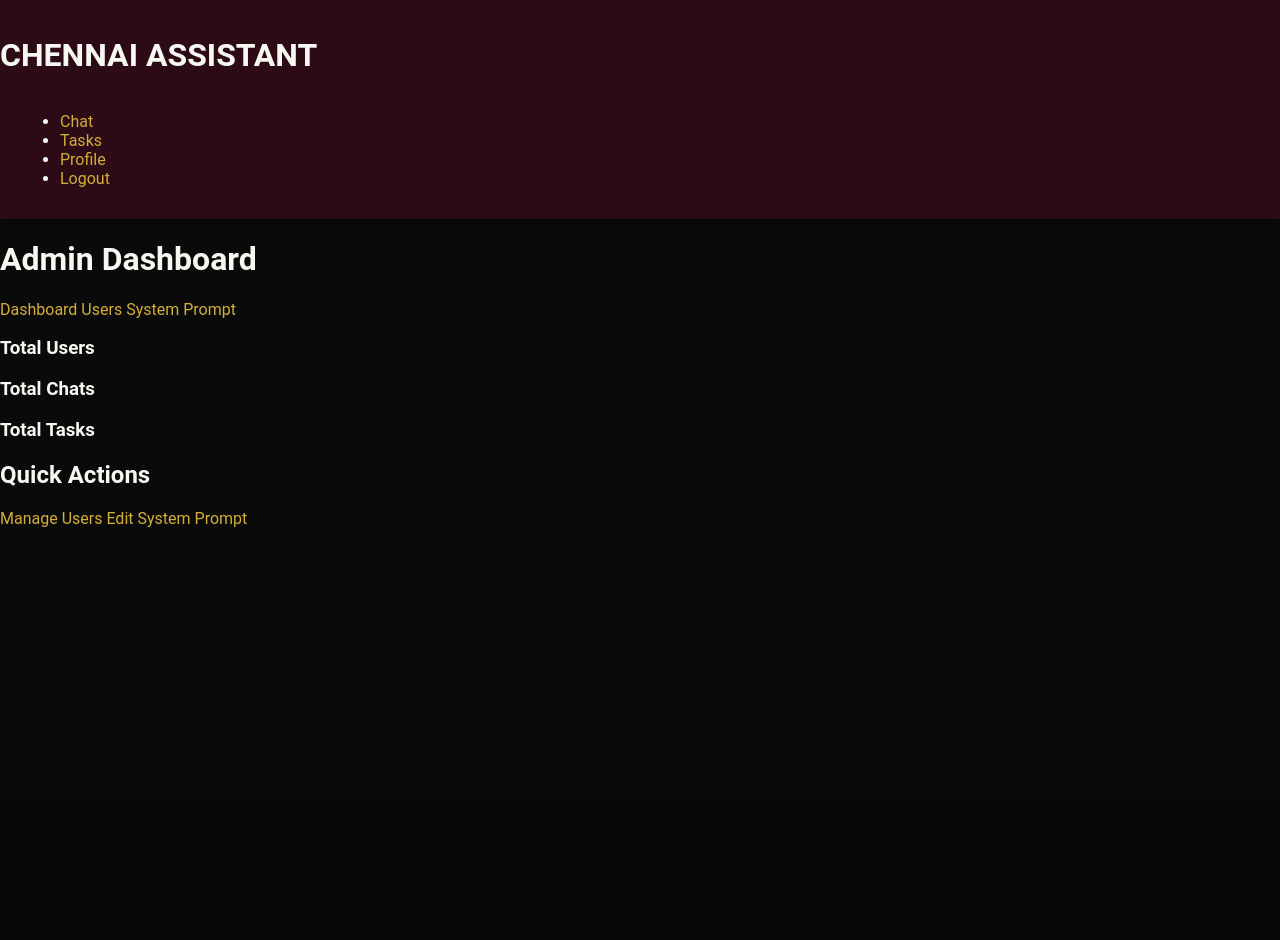
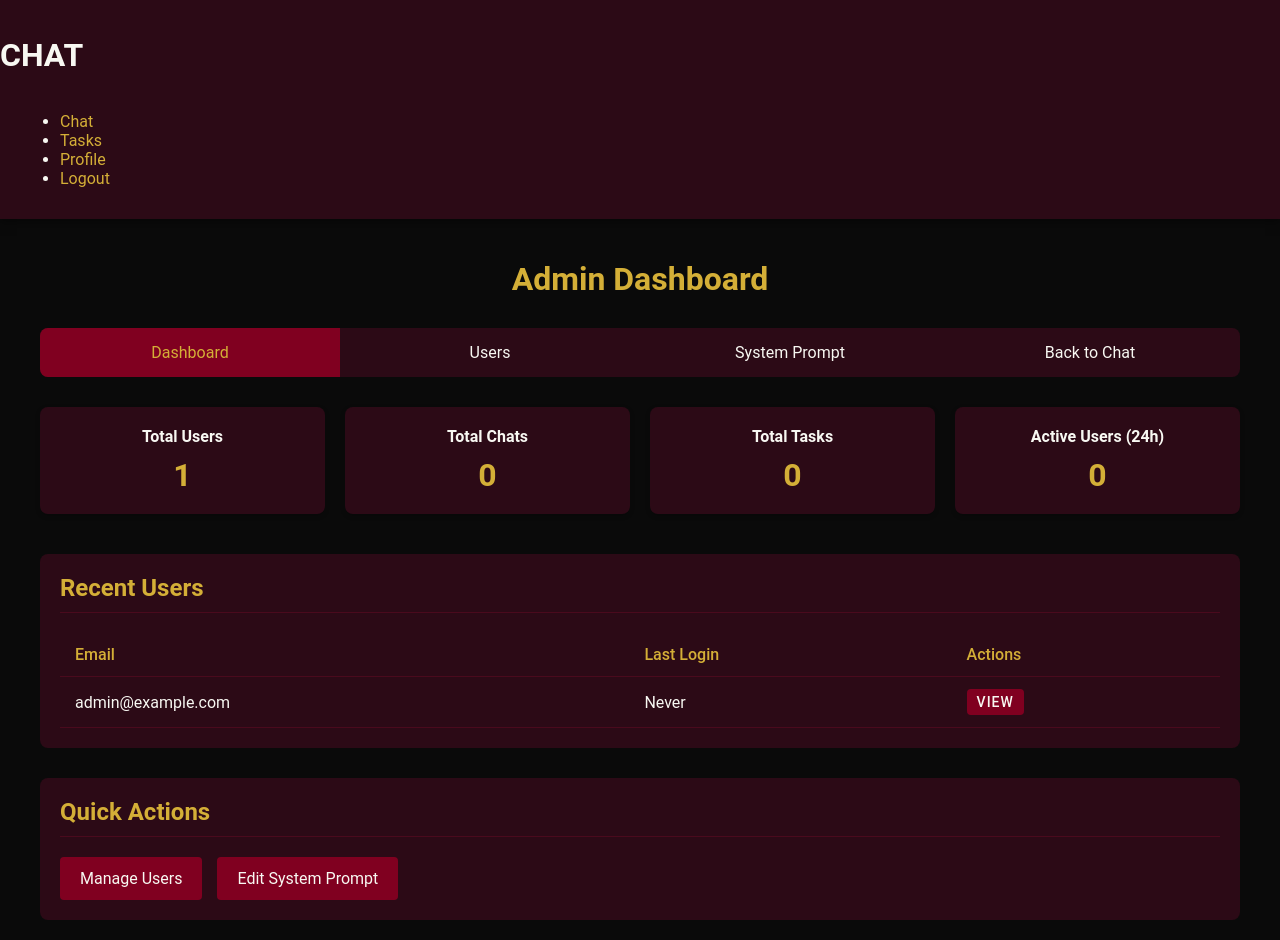
Before and after one commit to varadsidharth/chatapp, a Flask app: page /admin/ in a window 1280 px wide. Before the commit the page ends 527 px from the top, so only its background shows below. Run offline with Flask 3, Linux system fonts and the light colour scheme; the visitor is signed in with stand-in values (Sample User, id 1); data comes from the database, SQL or seed files in the repository; data that the repository does not hold is empty.

Commit message:
Fix admin dashboard user visibility and update chat header for discretion

```diff
--- a/src/templates/admin/dashboard.html
+++ b/src/templates/admin/dashboard.html
@@ -8,20 +8,53 @@
         <a href="{{ url_for('admin.index') }}" class="admin-nav-item active">Dashboard</a>
         <a href="{{ url_for('admin.users') }}" class="admin-nav-item">Users</a>
         <a href="{{ url_for('admin.system_prompt') }}" class="admin-nav-item">System Prompt</a>
+        <a href="{{ url_for('chat.index') }}" class="admin-nav-item">Back to Chat</a>
     </div>
 
     <div class="admin-stats">
         <div class="stat-card">
             <h3>Total Users</h3>
-            <p class="stat-number">{{ user_count }}</p>
+            <p class="stat-number">{{ total_users }}</p>
         </div>
         <div class="stat-card">
             <h3>Total Chats</h3>
-            <p class="stat-number">{{ chat_count }}</p>
+            <p class="stat-number">{{ total_chats }}</p>
         </div>
         <div class="stat-card">
             <h3>Total Tasks</h3>
-            <p class="stat-number">{{ task_count }}</p>
+            <p class="stat-number">{{ total_tasks }}</p>
+        </div>
+        <div class="stat-card">
+            <h3>Active Users (24h)</h3>
+            <p class="stat-number">{{ active_users }}</p>
+        </div>
+    </div>
+
+    <div class="admin-section">
+        <h2>Recent Users</h2>
+        <div class="admin-table-container">
+            <table class="admin-table">
+                <thead>
+                    <tr>
+                        <th>Email</th>
+                        <th>Last Login</th>
+                        <th>Actions</th>
+                    </tr>
+                </thead>
+                <tbody>
+                    {% for user in recent_users %}
+                    <tr>
+                        <td>{{ user.email }}</td>
+                        <td>{{ user.last_login.strftime('%Y-%m-%d %H:%M') if user.last_login else 'Never' }}</td>
+                        <td>
+                            <div class="action-buttons">
+                                <a href="{{ url_for('admin.user_detail', user_id=user.id) }}" class="btn btn-small">View</a>
+                            </div>
+                        </td>
+                    </tr>
+                    {% endfor %}
+                </tbody>
+            </table>
         </div>
     </div>
 
@@ -33,4 +66,159 @@
         </div>
     </div>
 </div>
+
+<style>
+.admin-container {
+    max-width: 1200px;
+    margin: 0 auto;
+    padding: 20px;
+}
+
+.admin-container h1 {
+    color: var(--accent-color);
+    text-align: center;
+    margin-bottom: 30px;
+}
+
+.admin-nav {
+    display: flex;
+    background-color: var(--secondary-color);
+    border-radius: 8px;
+    margin-bottom: 30px;
+    overflow: hidden;
+}
+
+.admin-nav-item {
+    padding: 15px 20px;
+    color: var(--text-color);
+    text-decoration: none;
+    flex: 1;
+    text-align: center;
+    transition: background-color 0.3s;
+}
+
+.admin-nav-item:hover {
+    background-color: rgba(255, 255, 255, 0.1);
+    text-decoration: none;
+}
+
+.admin-nav-item.active {
+    background-color: var(--primary-color);
+    color: var(--accent-color);
+}
+
+.admin-stats {
+    display: grid;
+    grid-template-columns: repeat(auto-fit, minmax(200px, 1fr));
+    gap: 20px;
+    margin-bottom: 40px;
+}
+
+.stat-card {
+    background-color: var(--secondary-color);
+    border-radius: 8px;
+    padding: 20px;
+    text-align: center;
+    box-shadow: 0 2px 5px rgba(0, 0, 0, 0.2);
+}
+
+.stat-card h3 {
+    margin-top: 0;
+    color: var(--text-color);
+    font-size: 16px;
+    margin-bottom: 10px;
+}
+
+.stat-number {
+    font-size: 32px;
+    font-weight: bold;
+    color: var(--accent-color);
+    margin: 0;
+}
+
+.admin-section {
+    background-color: var(--secondary-color);
+    border-radius: 8px;
+    padding: 20px;
+    margin-bottom: 30px;
+}
+
+.admin-section h2 {
+    margin-top: 0;
+    color: var(--accent-color);
+    border-bottom: 1px solid var(--border-color);
+    padding-bottom: 10px;
+    margin-bottom: 20px;
+}
+
+.admin-table-container {
+    overflow-x: auto;
+}
+
+.admin-table {
+    width: 100%;
+    border-collapse: collapse;
+}
+
+.admin-table th, .admin-table td {
+    padding: 12px 15px;
+    text-align: left;
+    border-bottom: 1px solid var(--border-color);
+}
+
+.admin-table th {
+    color: var(--accent-color);
+    font-weight: 500;
+}
+
+.admin-actions {
+    background-color: var(--secondary-color);
+    border-radius: 8px;
+    padding: 20px;
+}
+
+.admin-actions h2 {
+    margin-top: 0;
+    color: var(--accent-color);
+    border-bottom: 1px solid var(--border-color);
+    padding-bottom: 10px;
+    margin-bottom: 20px;
+}
+
+.action-buttons {
+    display: flex;
+    gap: 15px;
+    flex-wrap: wrap;
+}
+
+.action-button {
+    background-color: var(--primary-color);
+    color: var(--text-color);
+    padding: 12px 20px;
+    border-radius: 4px;
+    text-decoration: none;
+    transition: background-color 0.3s;
+}
+
+.action-button:hover {
+    background-color: var(--accent-color);
+    color: var(--primary-color);
+    text-decoration: none;
+}
+
+.btn-small {
+    padding: 5px 10px;
+    font-size: 14px;
+}
+
+@media (max-width: 768px) {
+    .admin-nav {
+        flex-direction: column;
+    }
+
+    .admin-stats {
+        grid-template-columns: 1fr;
+    }
+}
+</style>
 {% endblock %}
--- a/src/templates/base.html
+++ b/src/templates/base.html
@@ -3,12 +3,12 @@
 <head>
     <meta charset="UTF-8">
     <meta name="viewport" content="width=device-width, initial-scale=1.0">
-    <title>Chennai Chat Assistant</title>
+    <title>Chat</title>
     <link rel="stylesheet" href="{{ url_for('static', filename='css/style.css') }}">
 </head>
 <body>
     <header>
-        <h1>CHENNAI ASSISTANT</h1>
+        <h1>CHAT</h1>
         <nav>
             <ul>
                 {% if session.get('user_id') %}
```
Also changed, not shown: src/templates/admin/user_detail.html (+4 -4 lines).
